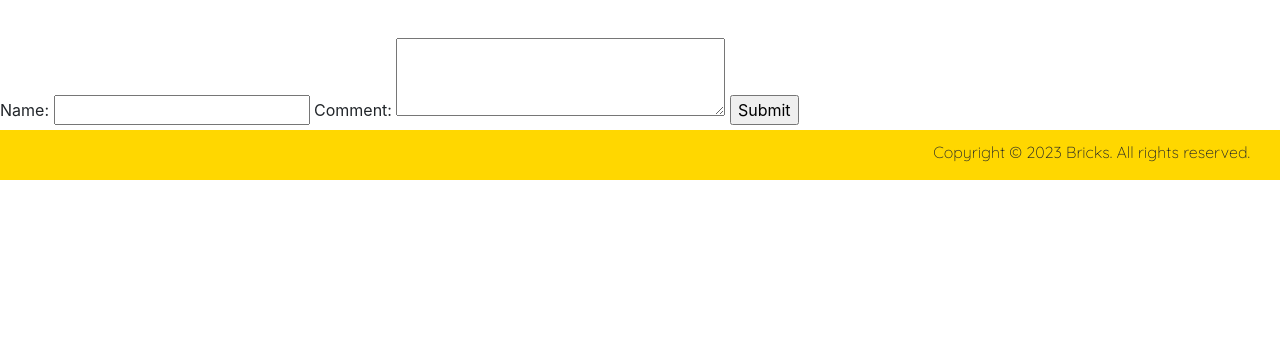
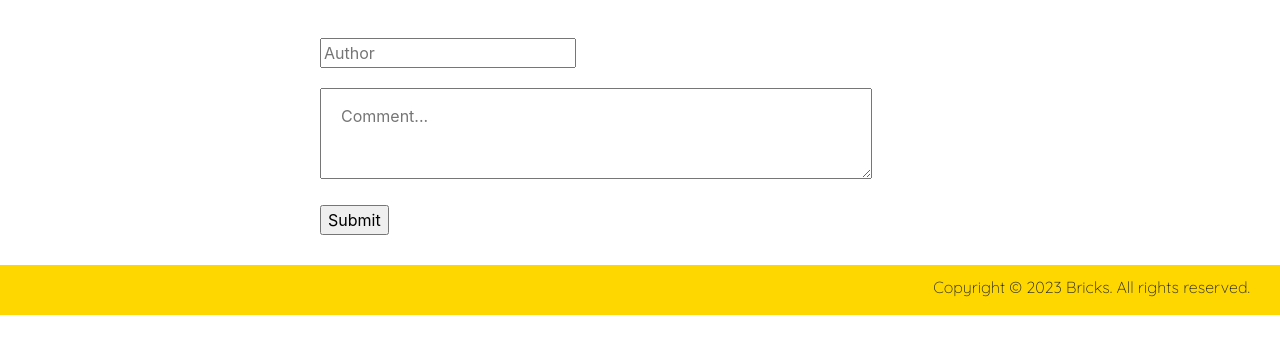
Before and after one commit to Qiaoran21/Lego_Blog, a PHP site: page /show_post.php in a window 1280 px wide. Shown: the part 162-516 px from the top of the page. Run offline with PHP 8.4, Linux system fonts and the light colour scheme; data that the repository does not hold is empty; some web fonts are replaced.

Commit message:
comment input and display css added

```diff
--- a/show_post.php
+++ b/show_post.php
@@ -99,15 +99,18 @@ if (isset($_POST['submit'])) {
                 </div>
 
                 <div id="comments">
-                    <h3>Comments:</h3>
+                    <h4>Comments:</h4>
                     <?php foreach ($comments as $comment): ?>
-                        <div class="comment">
-
-
-
-                            <?= $comment['user'] ?>
-                            <?= $comment['created_date'] ?>
-                            <?= $comment['comment'] ?>
+                        <div id="comment">
+                            <div id="comment_author">
+                                <?= $comment['user'] ?>
+                            </div>
+                            <div id="comment_date">
+                                <?= $comment['created_date'] ?>
+                            </div>
+                            <div id="comment_content">
+                                <?= $comment['comment'] ?>
+                            </div>
                         </div>
                     <?php endforeach; ?>
                 </div>
@@ -116,14 +119,18 @@ if (isset($_POST['submit'])) {
         <?php endif ?>
     </div>
 
-    <form method="post" id="comment">
-        <label for="user">Name:</label>
-        <input type="text" id="user" name="user">
+    <form method="post" id="comment_input">
+        <div id="comment_input_author">
+            <input type="text" id="user" name="user" placeholder="Author">
+        </div>
 
-        <label for="comment">Comment:</label>
-        <textarea name="comment" id="comment" cols="30" rows="3"></textarea>
+        <div id="comment_input_content">
+            <textarea name="comment" id="comment" cols="50" rows="3" placeholder="Comment..."></textarea>
+        </div>
 
-        <input type="submit" name='submit' value='Submit'>
+        <div id="comment_input_submit">
+            <input type="submit" name='submit' value='Submit'>
+        </div>
     </form>
 
     <footer>
--- a/styles.css
+++ b/styles.css
@@ -392,3 +392,43 @@ fieldset a:hover {
 #tag a:hover {
     font-style: italic;
 }
+
+#post fieldset #comments {
+    padding-top: 30px;
+
+}
+
+#post fieldset #comments h4 {
+    color: #008F9B;
+    font-family: 'Quicksand', sans-serif;
+    font-weight: bold;
+}
+
+#comment {
+    padding-top: 15px;
+    padding-left: 20px;
+}
+
+#comment_date {
+    font-style: italic;
+    font-size: 0.8rem;
+}
+
+#comment_content {
+    font-family: 'Quicksand', sans-serif;
+}
+
+#comment_author {
+    color: #DA291C;
+}
+
+#comment_input {
+    padding-bottom: 30px;
+    width: 50%;
+    margin: auto;
+}
+
+#comment_input_content {
+    padding-bottom: 20px;
+    padding-top: 20px;
+}
```
